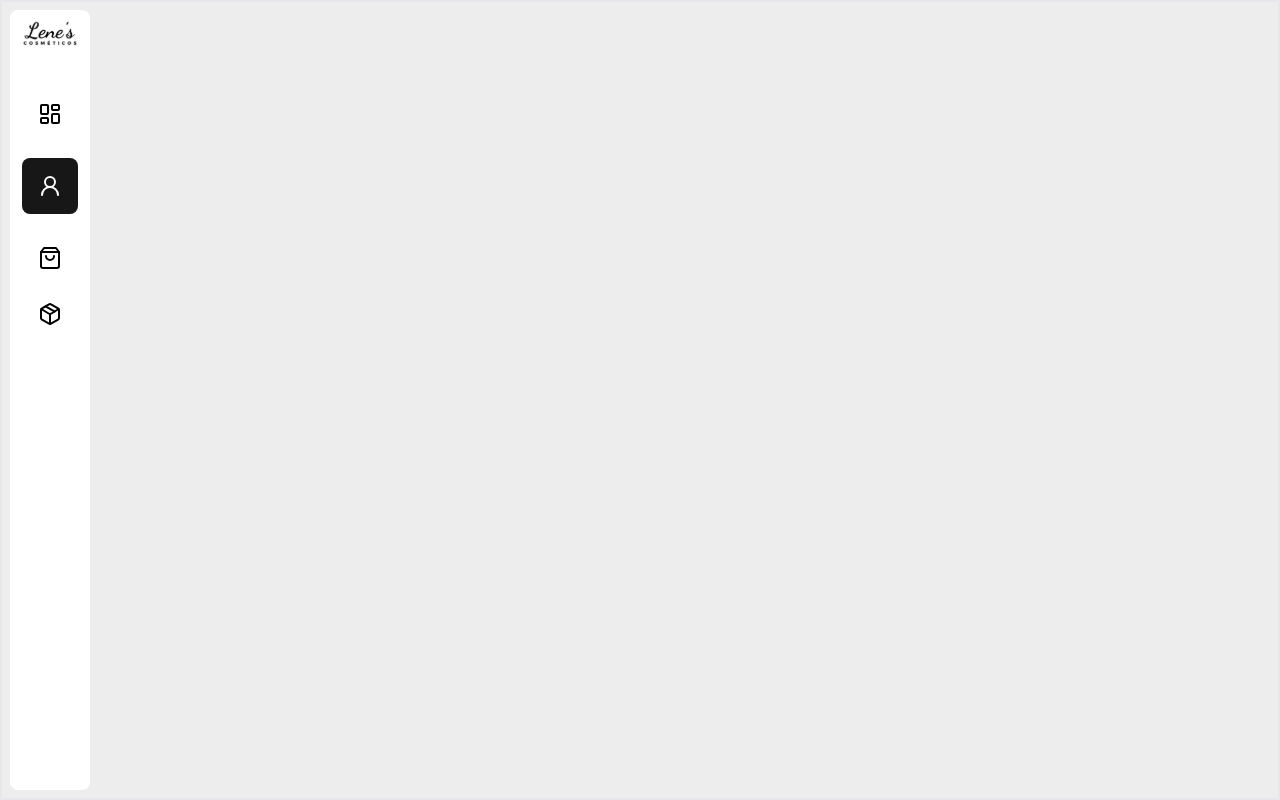
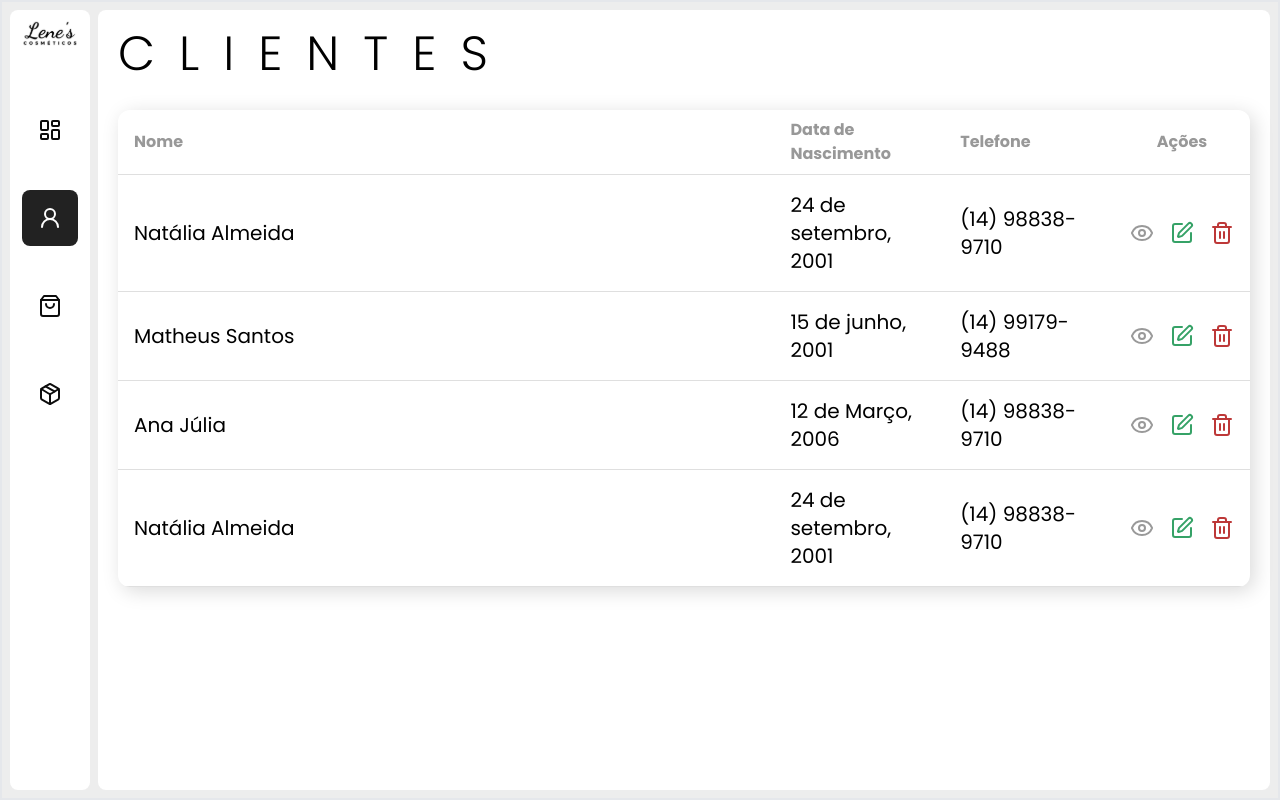
Before and after one commit to Natcardoso/lenes-cosmeticos, a React (Vite) app: page /clientes in a window 1280 px wide. Built offline with nearby package versions, Linux system fonts and the light colour scheme.

Commit message:
fazendo a sidebar

```diff
--- a/package.json
+++ b/package.json
@@ -10,6 +10,7 @@
 		"preview": "vite preview"
 	},
 	"dependencies": {
+		"@tanstack/react-table": "^8.20.1",
 		"autoprefixer": "^10.4.20",
 		"lucide-react": "^0.427.0",
 		"postcss": "^8.4.41",
--- a/src/components/Menu/index.tsx
+++ b/src/components/Menu/index.tsx
@@ -17,14 +17,15 @@ export const Menu = () => {
 				alt="Logo da Lene`s Cosméticos"
 				className=""
 			/>
-			<div className="flex items-center flex-col gap-8">
+			<div className="flex items-center flex-col gap-8 ">
 				{listMenu.map((item) => (
 					<NavLink
+						key={item.to}
 						to={item.to}
 						className={({ isActive }) =>
-							isActive
-								? 'bg-neutral-900 p-4 rounded-lg text-white cursor-pointer'
-								: 'cursor-pointer'
+							`cursor-pointer p-4 rounded-lg  ${
+								isActive ? 'bg-neutral-900 text-white' : 'text-black'
+							} hover:text-white hover:bg-neutral-900  transition ease-in opacity-95`
 						}
 					>
 						{item.svg}
--- /dev/null
+++ b/src/components/Sidebar/index.tsx
@@ -0,0 +1,19 @@
+import { ArrowLeft } from 'lucide-react';
+
+type Props = {
+	isClose: () => void;
+};
+
+export const Sidebar = ({ isClose }: Props) => {
+	return (
+		<div className="flex justify-end fixed top-0 left-0 h-screen w-screen bg-[#00000070] border-4 border-red-600 p-4">
+			<div className="bg-white w-1/4 h-full rounded-lg">
+				<ArrowLeft
+					className="text-[#9B9B9B]"
+					onClick={() => isClose}
+				/>
+				<h1>Novo cliente</h1>
+			</div>
+		</div>
+	);
+};
--- a/src/pages/Customers/index.tsx
+++ b/src/pages/Customers/index.tsx
@@ -1,9 +1,156 @@
+import { Eye, SquarePen, Trash2 } from 'lucide-react';
 import { Menu } from '../../components/Menu';
+import {
+	useReactTable,
+	ColumnDef,
+	flexRender,
+	getCoreRowModel,
+	getPaginationRowModel,
+} from '@tanstack/react-table';
+import { useState } from 'react';
+import { Sidebar } from '../../components/Sidebar';
+
+type Person = {
+	name: string;
+	phone: string;
+	birthday: string;
+};
+
+const data: Person[] = [
+	{
+		name: 'Natália Almeida',
+		phone: '(14) 98838-9710',
+		birthday: '24 de setembro, 2001',
+	},
+	{
+		name: 'Matheus Santos',
+		phone: '(14) 99179-9488',
+		birthday: '15 de junho, 2001',
+	},
+	{
+		name: 'Ana Júlia',
+		phone: '(14) 98838-9710',
+		birthday: '12 de Março, 2006',
+	},
+	{
+		name: 'Natália Almeida',
+		phone: '(14) 98838-9710',
+		birthday: '24 de setembro, 2001',
+	},
+];
 
 export const Customers = () => {
+	const [openEdit, setOpenEdit] = useState(false);
+
+	const handleView = (person: Person) => {
+		console.log('Remover:', person);
+	};
+
+	const handleEdit = (person: Person) => {
+		setOpenEdit(true);
+		console.log('Remover:', person);
+	};
+
+	const handleRemove = (person: Person) => {
+		console.log('Remover:', person);
+	};
+
+	const columns: ColumnDef<Person>[] = [
+		{
+			accessorKey: 'name',
+			header: 'Nome',
+		},
+		{
+			accessorKey: 'birthday',
+			header: 'Data de Nascimento',
+		},
+		{
+			accessorKey: 'phone',
+			header: 'Telefone',
+		},
+		{
+			id: 'actions',
+			header: 'Ações',
+			cell: ({ row }) => (
+				<div className="flex justify-center gap-4">
+					<button onClick={() => handleView(row.original)}>
+						<Eye className="text-[#999999] cursor-pointer" />
+					</button>
+					<button onClick={() => handleEdit(row.original)}>
+						<SquarePen className="text-[#36A267] cursor-pointer" />
+					</button>
+					<button onClick={() => handleRemove(row.original)}>
+						<Trash2 className="text-[#BD3838] cursor-pointer" />
+					</button>
+				</div>
+			),
+		},
+	];
+
+	const table = useReactTable({
+		data,
+		columns,
+		getCoreRowModel: getCoreRowModel(),
+		getPaginationRowModel: getPaginationRowModel(),
+	});
+
 	return (
 		<div className="flex h-screen gap-2 w-screen border-solid border-2 p-2">
+			{openEdit && <Sidebar isClose={() => setOpenEdit(false)} />}
+
 			<Menu />
+			<div className="bg-white rounded-lg flex-1 p-5">
+				<h1 className="font-light tracking-[1.5rem] text-5xl mb-8 uppercase">clientes</h1>
+				<div className="flex flex-wrap gap-4">
+					<table className="flex-1 rounded-xl shadow-[4px_4px_20px_#DADADA] overflow-hidden">
+						<thead className="border-b border-[#DFDFDF]">
+							{table.getHeaderGroups().map((headerGroup) => (
+								<tr key={headerGroup.id}>
+									{headerGroup.headers.map((header, index) => (
+										<th
+											className={`text-[#989898] px-4 py-2 ${
+												index === 3
+													? 'text-center w-[10%]'
+													: index != 0
+													? 'w-[15%] text-start'
+													: 'text-start'
+											} `}
+											key={header.id}
+										>
+											{flexRender(
+												header.column.columnDef.header,
+												header.getContext()
+											)}
+										</th>
+									))}
+								</tr>
+							))}
+						</thead>
+						<tbody>
+							{table.getRowModel().rows.map((row) => (
+								<tr
+									className="border-b border-[#DFDFDF]"
+									key={row.id}
+								>
+									{row.getVisibleCells().map((cell, index) => (
+										<td
+											key={cell.id}
+											className={`text-xl p-4 ${
+												index === 3 ? 'text-center' : ''
+											} `}
+										>
+											{flexRender(
+												cell.column.columnDef.cell,
+												cell.getContext()
+											)}
+										</td>
+									))}
+								</tr>
+							))}
+						</tbody>
+					</table>
+				</div>
+			</div>
 		</div>
 	);
 };
--- a/src/pages/Dashboard/index.tsx
+++ b/src/pages/Dashboard/index.tsx
@@ -46,8 +46,11 @@ export const Dashboard = () => {
 			<div className="bg-white rounded-lg flex-1 p-5">
 				<h1 className="font-light tracking-[1.5rem] text-5xl mb-8">DASHBOARD</h1>
 				<div className="flex flex-wrap gap-4">
-					{cards.map((card) => (
-						<div className="flex flex-col items-center flex-1 p-4 shadow-[4px_4px_20px_#e3e3e3] rounded-md">
+					{cards.map((card, index) => (
+						<div
+							key={index}
+							className="flex flex-col items-center flex-1 p-4 shadow-[4px_4px_20px_#e3e3e3] rounded-md"
+						>
 							<div
 								style={{ background: card.background, color: card.color }}
 								className={`p-4 rounded-full mb-4`}
```
Also changed, not shown: src/components/Table/body.tsx (added), src/components/Table/columns.tsx (added), src/components/Table/head.tsx (added), 1 other file (tests, documents, lock files or other folders).
